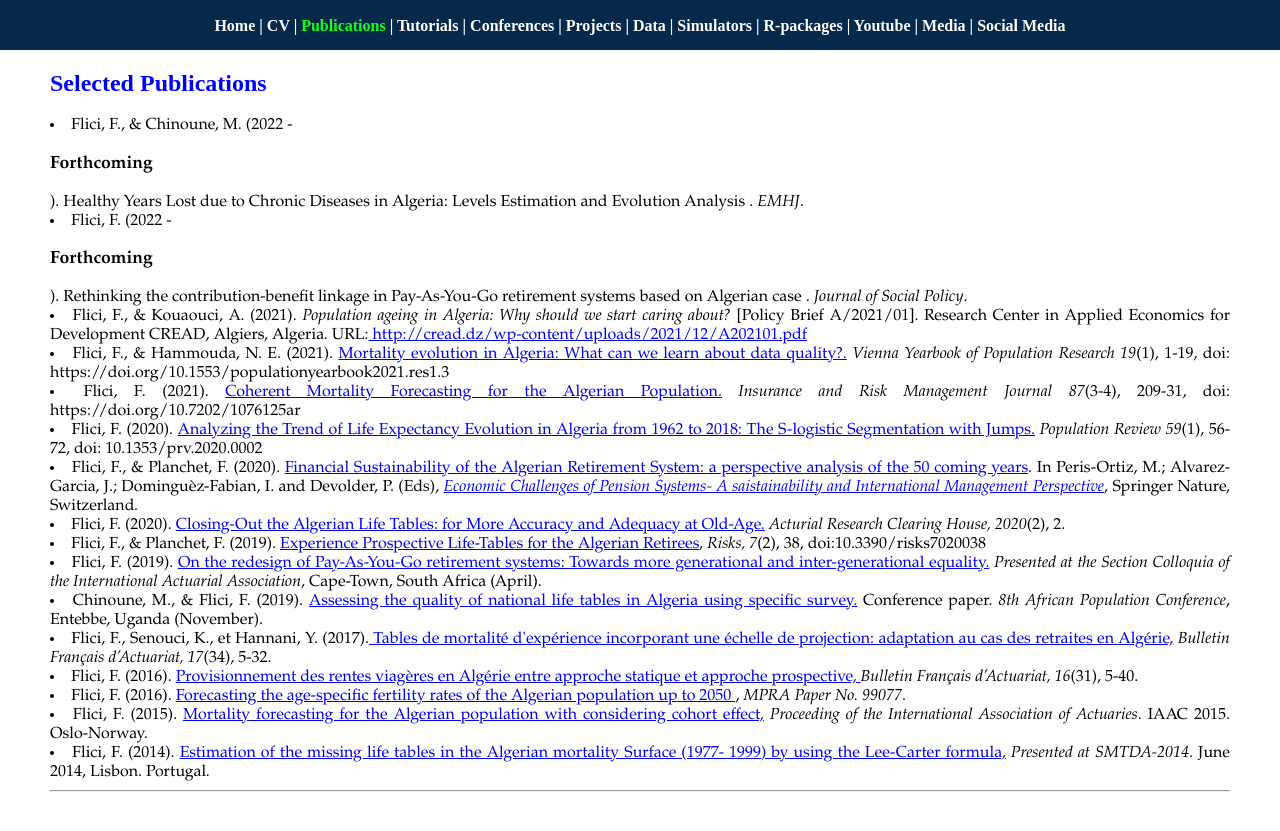
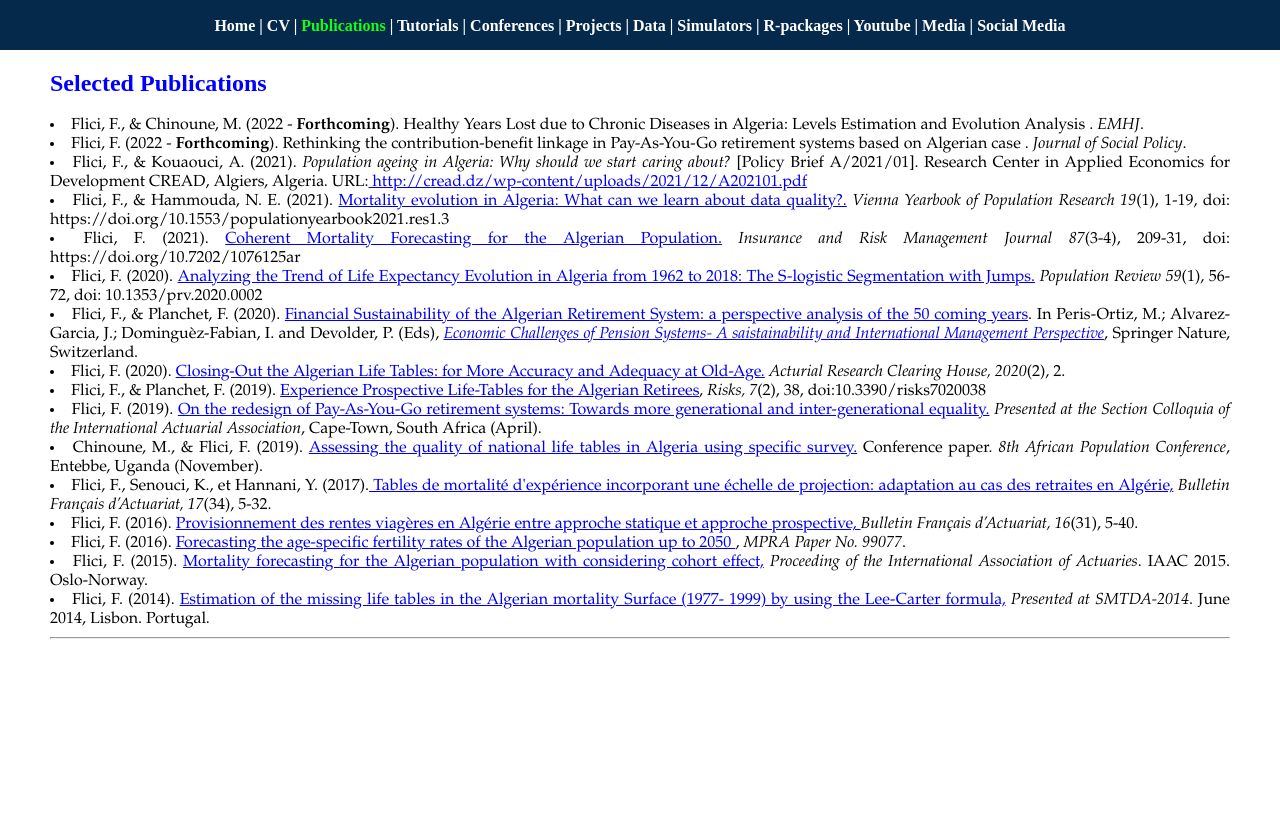
Before and after one commit to Farid-FLICI/farid-flici.github.io, a Jekyll site: the page pub.html, which Jekyll copies as it is, in a window 1280 px wide. Shown: the top 831 px of the page. Built offline with Jekyll 4.4.1, drawn with Linux system fonts in a browser that asks for light colours.

Commit message:
Update pub.html

```diff
--- a/pub.html
+++ b/pub.html
@@ -105,10 +105,10 @@ h3 {
 
 <p style="color:white"> Selected Publications </p>
 <h2 id="pub"> Selected Publications </h2>
-   <li> Flici, F., & Chinoune, M. (2022 - <p color:red><b>Forthcoming</b></p>).
+   <li> Flici, F., & Chinoune, M. (2022 - <b>Forthcoming</b>).
  <a> Healthy Years Lost due to Chronic Diseases in Algeria: Levels Estimation and Evolution Analysis </a>.
  <i>EMHJ</i>.
-   <li> Flici, F. (2022 - <p color:red><b>Forthcoming</b></p>).
+   <li> Flici, F. (2022 - <b>Forthcoming</b>).
    <a> Rethinking the contribution-benefit linkage in Pay-As-You-Go retirement systems based on Algerian case </a>.
    <i>Journal of Social Policy</i>.
 
```
